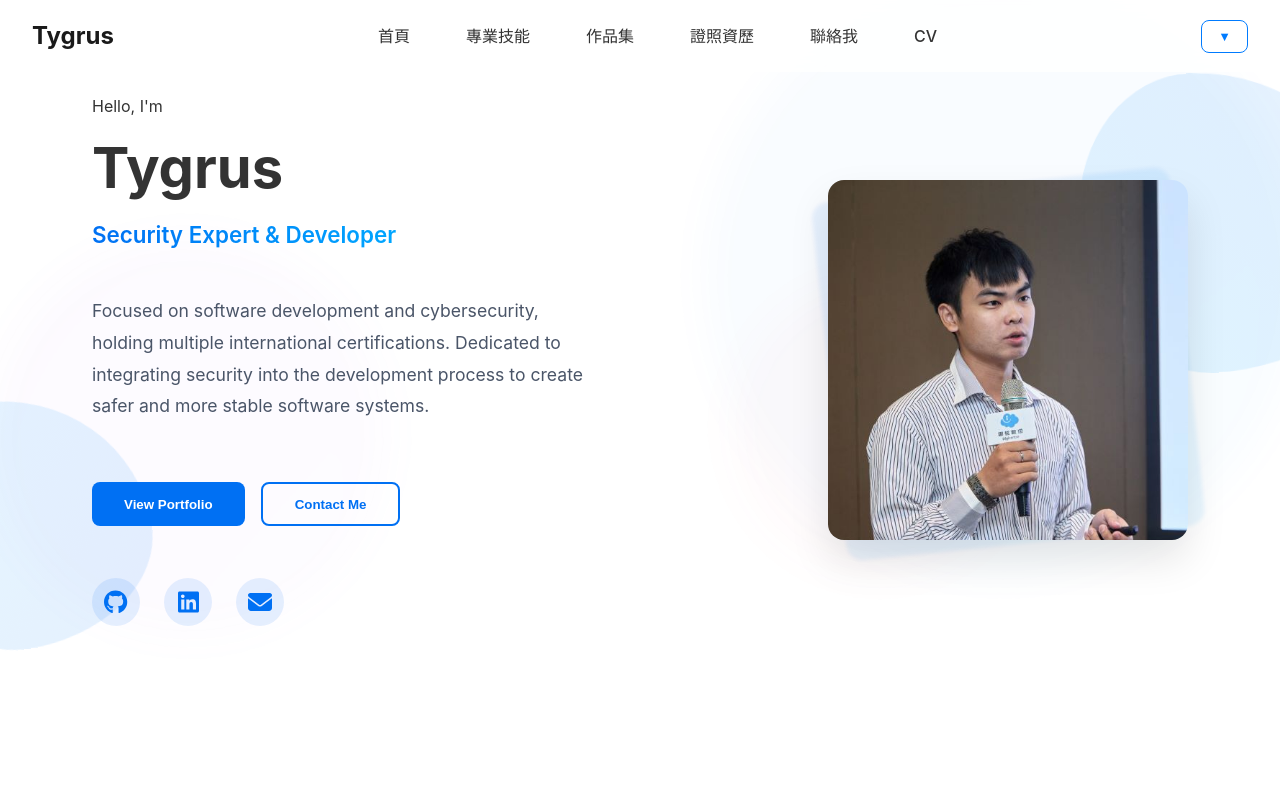
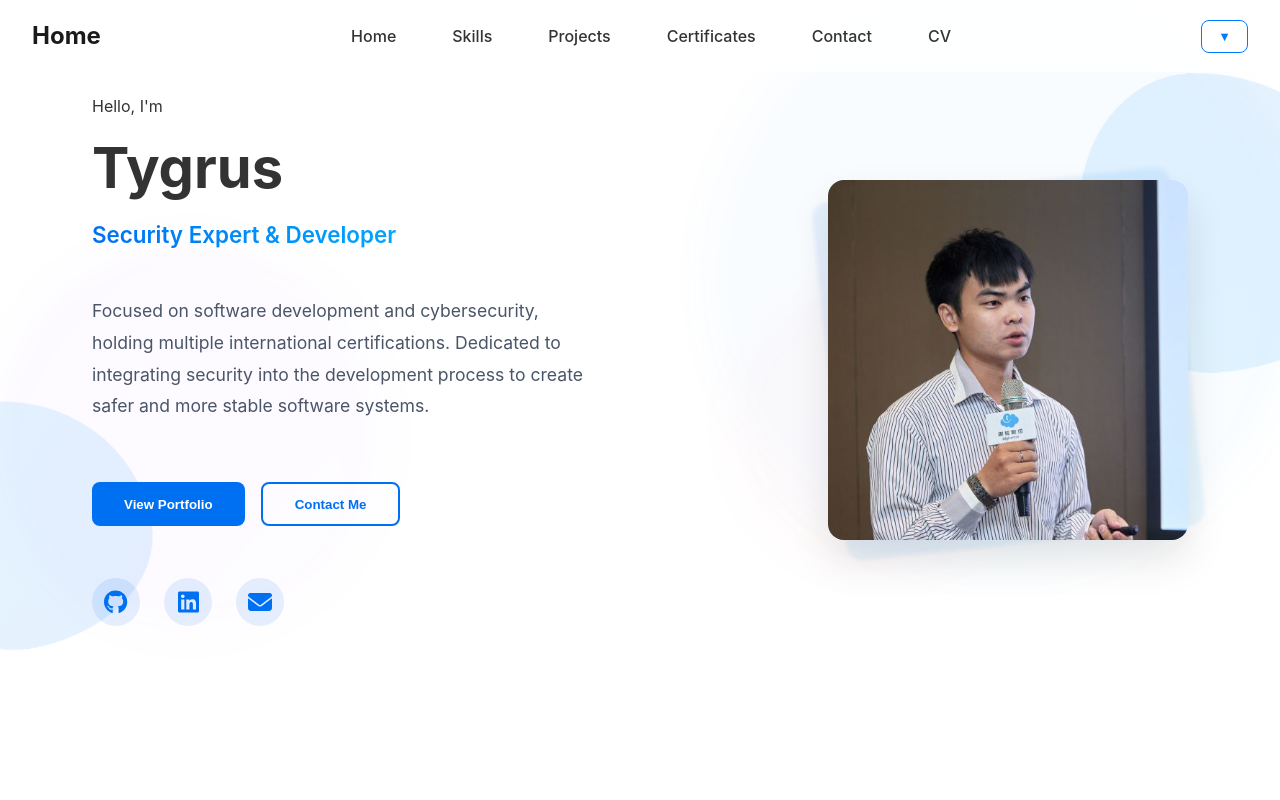
Before and after one commit to Lung-Yu/Lung-Yu.github.io, a React (Vite) app: page / in a window 1280 px wide. Shown: the top 800 px of the page. Built offline with nearby package versions, Linux system fonts and the light colour scheme.

Commit message:
feat: 更新導航組件以支援多語言翻譯，調整導航標題及按鈕可讀性

```diff
--- a/src/features/navigation/components/NavLink.tsx
+++ b/src/features/navigation/components/NavLink.tsx
@@ -1,4 +1,5 @@
 import { Link } from 'react-router-dom';
+import { useTranslation } from 'react-i18next';
 import type { MenuItem } from '../types';
 
 interface NavLinkProps {
@@ -7,6 +8,8 @@ interface NavLinkProps {
 }
 
 const NavLink: React.FC<NavLinkProps> = ({ item, onNavClick }) => {
+  const { t } = useTranslation('common');
+
   if (item.isExact) {
     return (
       <Link
@@ -15,7 +18,7 @@ const NavLink: React.FC<NavLinkProps> = ({ item, onNavClick }) => {
         onClick={() => onNavClick(item.href)}
         {...(item.isNewTab ? { target: '_blank', rel: 'noopener noreferrer' } : {})}
       >
-        {item.title}
+        {t(item.title)}
       </Link>
     );
   }
@@ -26,7 +29,7 @@ const NavLink: React.FC<NavLinkProps> = ({ item, onNavClick }) => {
       className="nav-link"
       onClick={() => onNavClick(item.href)}
     >
-      {item.title}
+      {t(item.title)}
     </a>
   );
 };
--- a/src/features/navigation/components/NavigationBar.tsx
+++ b/src/features/navigation/components/NavigationBar.tsx
@@ -1,10 +1,12 @@
 import { Link } from 'react-router-dom';
+import { useTranslation } from 'react-i18next';
 import { useNavigation } from '../hooks/useNavigation';
 import NavLink from './NavLink';
 import '../styles/NavigationBar.css';
 import LanguageSwitcher from '../../../shared/components/LanguageSwitcher/LanguageSwitcher';
 
 const NavigationBar = () => {
+  const { t } = useTranslation('common');
   const { isScrolled, isNavOpen, setIsNavOpen, menuItems } = useNavigation();
 
   const handleNavClick = (href: string) => {
@@ -20,13 +22,13 @@ const NavigationBar = () => {
       <nav className={`navbar ${isScrolled ? 'scrolled' : ''}`}>
         <div className="nav-container">
           <Link to="/" className="nav-logo" onClick={() => setIsNavOpen(false)}>
-            Tygrus
+            {t('navigation.home')}
           </Link>
 
           <button
             className={`nav-toggle ${isNavOpen ? 'active' : ''}`}
             onClick={() => setIsNavOpen(!isNavOpen)}
-            aria-label="Toggle menu"
+            aria-label={t('navigation.toggleMenu')}
           >
             <span className="hamburger-line"></span>
             <span className="hamburger-line"></span>
--- a/src/features/navigation/data/navigations.json
+++ b/src/features/navigation/data/navigations.json
@@ -1,35 +1,35 @@
 {
     "menuItems": [
       {
-        "title": "首頁",
+        "title": "navigation.home",
         "href": "/",
         "isExact": true
       },
       {
-        "title": "專業技能",
+        "title": "navigation.skills",
         "href": "#skills",
         "isExact": false
       },
       {
-        "title": "作品集",
+        "title": "navigation.projects",
         "href": "#projects",
         "isExact": false
       },
       {
-        "title": "證照資歷",
+        "title": "navigation.certificates",
         "href": "#certificates",
         "isExact": false
       },
       {
-        "title": "聯絡我",
+        "title": "navigation.contact",
         "href": "#contact",
         "isExact": false
       },
       {
-        "title": "CV",
+        "title": "navigation.cv",
         "href": "/cv",
         "isExact": true,
         "isNewTab": true
       }
     ]
-  }
+}
--- a/src/i18n/locales/en/common.json
+++ b/src/i18n/locales/en/common.json
@@ -1,11 +1,11 @@
 {
   "navigation": {
     "home": "Home",
-    "about": "About",
     "skills": "Skills",
     "projects": "Projects",
-    "experience": "Experience",
-    "contact": "Contact"
+    "certificates": "Certificates",
+    "contact": "Contact",
+    "cv": "CV"
   },
   "language": {
     "en": "English",
--- a/src/i18n/locales/zh/common.json
+++ b/src/i18n/locales/zh/common.json
@@ -1,11 +1,11 @@
 {
   "navigation": {
     "home": "首頁",
-    "about": "關於我",
-    "skills": "技能",
+    "skills": "專業技能",
     "projects": "作品集",
-    "experience": "經驗",
-    "contact": "聯絡我"
+    "certificates": "證照資歷",
+    "contact": "聯絡我",
+    "cv": "CV"
   },
   "language": {
     "en": "English",
```
